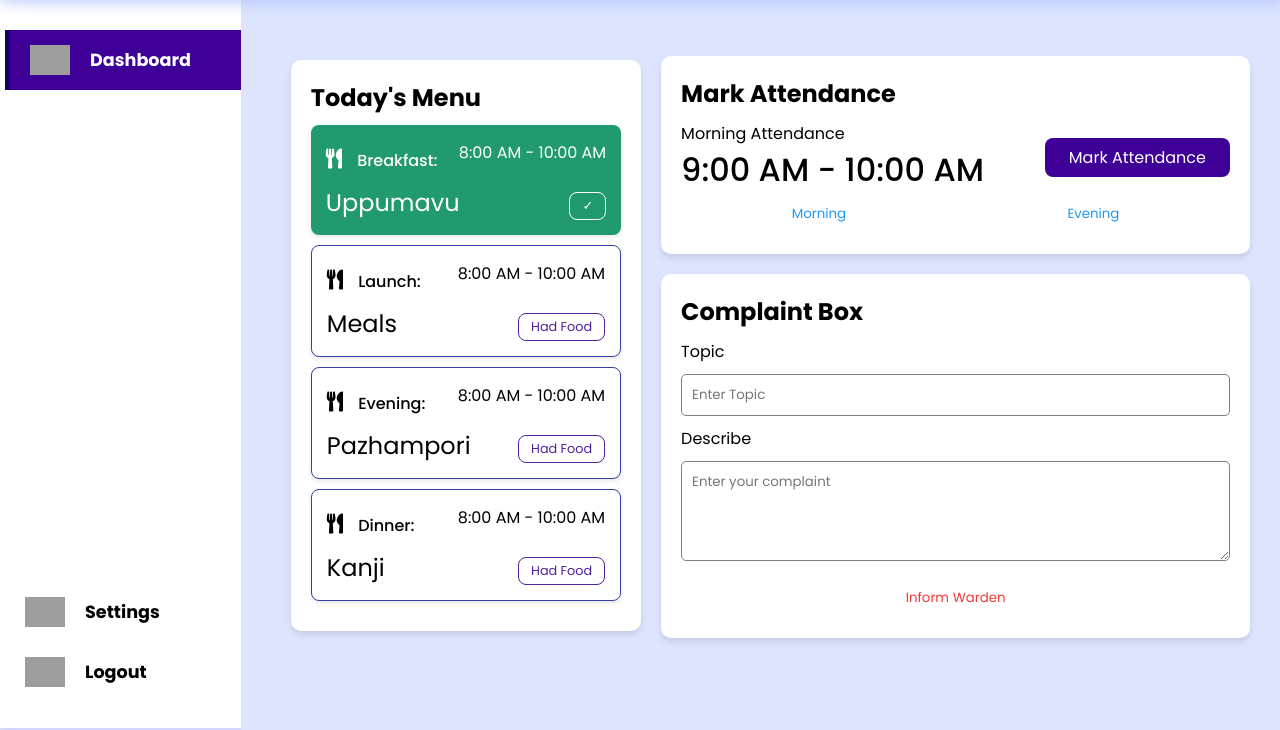
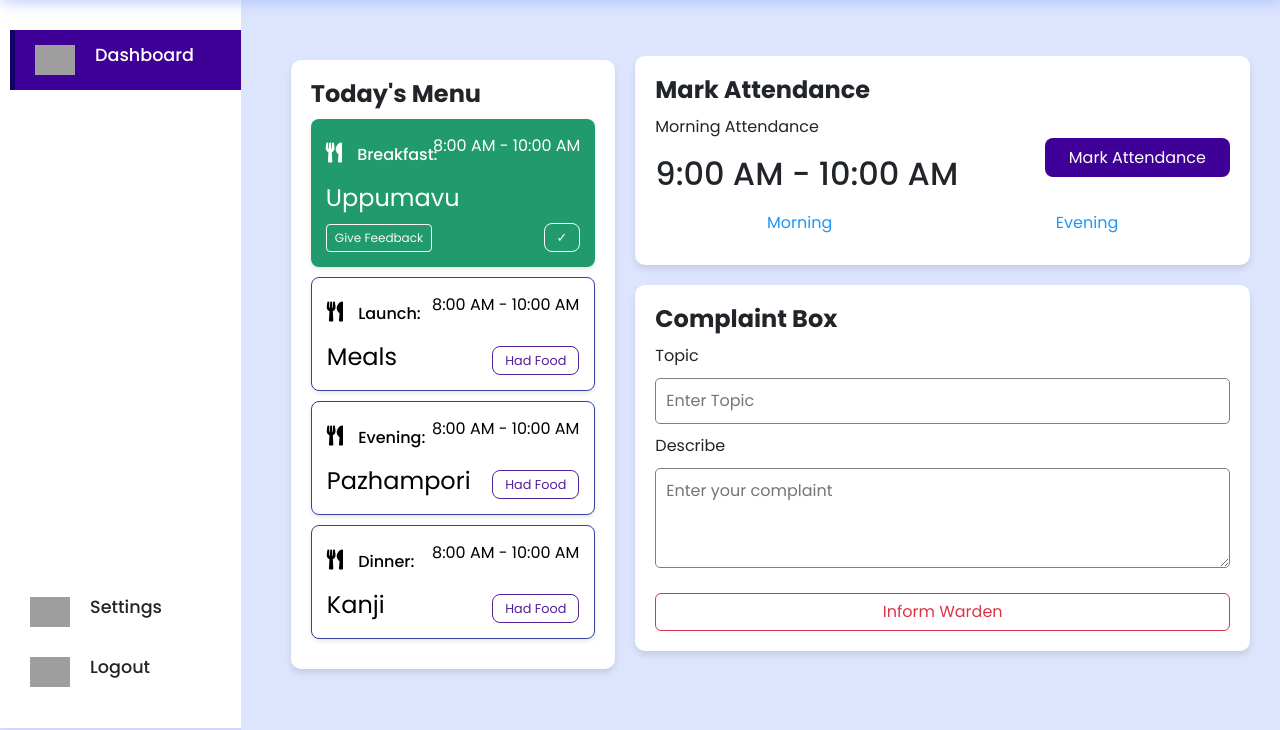
Before and after one commit to SivaPrasad43/Hostel_Management_System, a PHP site: page /php/dashboard/student_dashboard.php in a window 1280 px wide. Shown: the part 70-800 px from the top of the page. Run offline with PHP 8.4, Linux system fonts and the light colour scheme; grey boxes are pictures that could not be loaded.

Commit message:
minor-changes

```diff
--- a/php/dashboard/student_dashboard.php
+++ b/php/dashboard/student_dashboard.php
@@ -8,6 +8,7 @@
 				initial-scale=1.0">
     <title>RIT Hostel</title>
     <link rel="stylesheet" href="https://cdnjs.cloudflare.com/ajax/libs/font-awesome/5.15.3/css/all.min.css">
+    <link href="https://cdn.jsdelivr.net/npm/bootstrap@5.3.2/dist/css/bootstrap.min.css" rel="stylesheet" integrity="sha384-T3c6CoIi6uLrA9TneNEoa7RxnatzjcDSCmG1MXxSR1GAsXEV/Dwwykc2MPK8M2HN" crossorigin="anonymous">
     <link rel="stylesheet" href="../../style/dash-style.css">
     <link rel="stylesheet" href="../../style/responsive.css">
 </head>
@@ -89,6 +90,15 @@
                                         <div class="food-name">Uppumavu</div>
                                         <div class="food-time">8:00 AM - 10:00 AM</div>
                                         <div class="had-food-btn">✓</div>
+                                        <button
+                                            type="button"
+                                            class="btn btn-sm btn-outline-light btn-rounded mt-2"
+                                            data-bs-toggle="modal"
+                                            data-bs-target="#exampleModal"
+                                            style="--bs-btn-padding-y: .25rem; --bs-btn-padding-x: .5rem; --bs-btn-font-size: .75rem;"
+                                            >
+                                          Give Feedback
+                                        </button>
                                     </div>
                                     <div class="food-item">
                                         <div class="food-title">
@@ -142,96 +152,36 @@
                                     <input class="complaint-input" type="text" placeholder="Enter Topic">
                                     <label for="title">Describe</label>
                                     <textarea class="complaint-textarea" placeholder="Enter your complaint"></textarea>
-                                    <button class="inform-button">Inform Warden</button>
+                                    <button class="btn btn-outline-danger w-100 mt-2">Inform Warden</button>
                                 </div>
                             </div>
 
             </div>
-
-            <!-- <div class="report-container">
-                <div class="report-header">
-                    <h1 class="recent-Articles">Recent Articles</h1>
-                    <button class="view">View All</button>
-                </div>
-
-                <div class="report-body">
-                    <div class="report-topic-heading">
-                        <h3 class="t-op">Article</h3>
-                        <h3 class="t-op">Views</h3>
-                        <h3 class="t-op">Comments</h3>
-                        <h3 class="t-op">Status</h3>
-                    </div>
-
-                    <div class="items">
-                        <div class="item1">
-                            <h3 class="t-op-nextlvl">Article 73</h3>
-                            <h3 class="t-op-nextlvl">2.9k</h3>
-                            <h3 class="t-op-nextlvl">210</h3>
-                            <h3 class="t-op-nextlvl label-tag">Published</h3>
-                        </div>
-
-                        <div class="item1">
-                            <h3 class="t-op-nextlvl">Article 72</h3>
-                            <h3 class="t-op-nextlvl">1.5k</h3>
-                            <h3 class="t-op-nextlvl">360</h3>
-                            <h3 class="t-op-nextlvl label-tag">Published</h3>
-                        </div>
-
-                        <div class="item1">
-                            <h3 class="t-op-nextlvl">Article 71</h3>
-                            <h3 class="t-op-nextlvl">1.1k</h3>
-                            <h3 class="t-op-nextlvl">150</h3>
-                            <h3 class="t-op-nextlvl label-tag">Published</h3>
-                        </div>
-
-                        <div class="item1">
-                            <h3 class="t-op-nextlvl">Article 70</h3>
-                            <h3 class="t-op-nextlvl">1.2k</h3>
-                            <h3 class="t-op-nextlvl">420</h3>
-                            <h3 class="t-op-nextlvl label-tag">Published</h3>
-                        </div>
-
-                        <div class="item1">
-                            <h3 class="t-op-nextlvl">Article 69</h3>
-                            <h3 class="t-op-nextlvl">2.6k</h3>
-                            <h3 class="t-op-nextlvl">190</h3>
-                            <h3 class="t-op-nextlvl label-tag">Published</h3>
-                        </div>
-
-                        <div class="item1">
-                            <h3 class="t-op-nextlvl">Article 68</h3>
-                            <h3 class="t-op-nextlvl">1.9k</h3>
-                            <h3 class="t-op-nextlvl">390</h3>
-                            <h3 class="t-op-nextlvl label-tag">Published</h3>
-                        </div>
-
-                        <div class="item1">
-                            <h3 class="t-op-nextlvl">Article 67</h3>
-                            <h3 class="t-op-nextlvl">1.2k</h3>
-                            <h3 class="t-op-nextlvl">580</h3>
-                            <h3 class="t-op-nextlvl label-tag">Published</h3>
-                        </div>
-
-                        <div class="item1">
-                            <h3 class="t-op-nextlvl">Article 66</h3>
-                            <h3 class="t-op-nextlvl">3.6k</h3>
-                            <h3 class="t-op-nextlvl">160</h3>
-                            <h3 class="t-op-nextlvl label-tag">Published</h3>
-                        </div>
-
-                        <div class="item1">
-                            <h3 class="t-op-nextlvl">Article 65</h3>
-                            <h3 class="t-op-nextlvl">1.3k</h3>
-                            <h3 class="t-op-nextlvl">220</h3>
-                            <h3 class="t-op-nextlvl label-tag">Published</h3>
-                        </div>
-
-                    </div>
-                </div> -->
             </div>
         </div>
     </div>
 
+<!-- Modal -->
+<div class="modal fade" id="exampleModal" tabindex="-1" aria-labelledby="exampleModalLabel" aria-hidden="true">
+  <div class="modal-dialog">
+    <div class="modal-content">
+      <div class="modal-header">
+        <h1 class="modal-title fs-5" id="exampleModalLabel">Food Feedbacks</h1>
+        <button type="button" class="btn-close" data-bs-dismiss="modal" aria-label="Close"></button>
+      </div>
+      <div class="modal-body">
+
+      </div>
+      <div class="modal-footer">
+        <button type="button" class="btn btn-secondary" data-bs-dismiss="modal">Close</button>
+        <button type="button" class="btn btn-primary">Save changes</button>
+      </div>
+    </div>
+  </div>
+</div>
+
+
+    <script src="https://cdn.jsdelivr.net/npm/bootstrap@5.3.2/dist/js/bootstrap.bundle.min.js" integrity="sha384-C6RzsynM9kWDrMNeT87bh95OGNyZPhcTNXj1NW7RuBCsyN/o0jlpcV8Qyq46cDfL" crossorigin="anonymous"></script>
     <script src="../../style/dashboard.js"></script>
 </body>
 
--- a/style/dash-style.css
+++ b/style/dash-style.css
@@ -440,6 +440,9 @@ border-radius: 4px;
 	background-color:#219a6e !important;
 	color: white;
 	border: none;
+	display: flex;
+	flex-direction: column;
+	align-items: start;
 }
 
 .had-food-success .had-food-btn {
```
